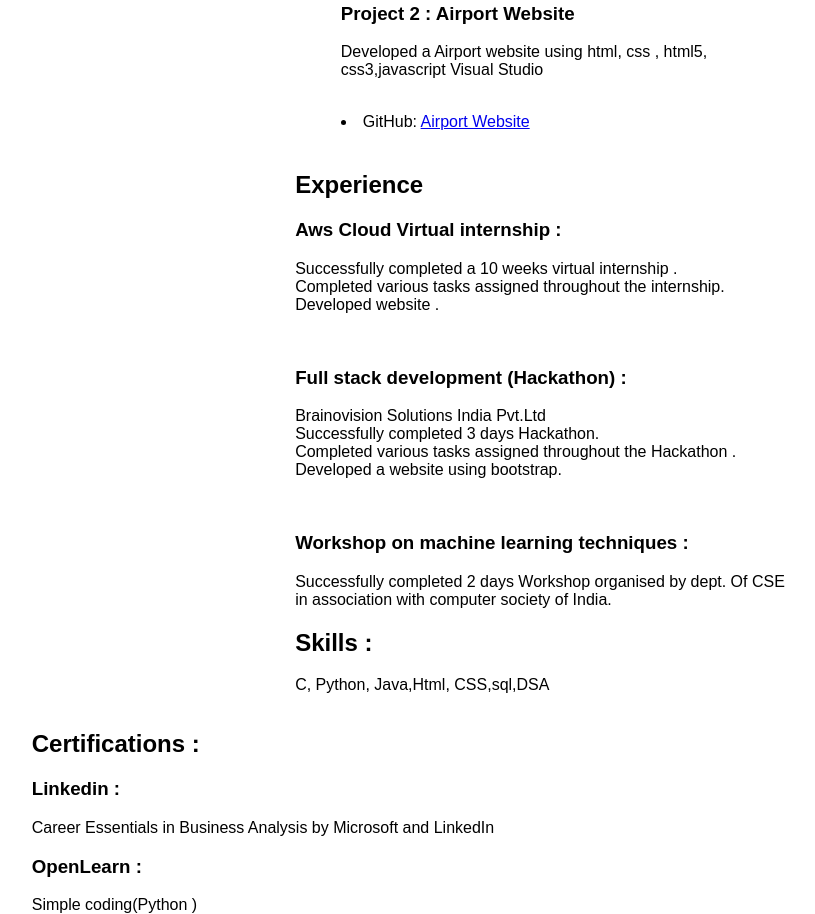
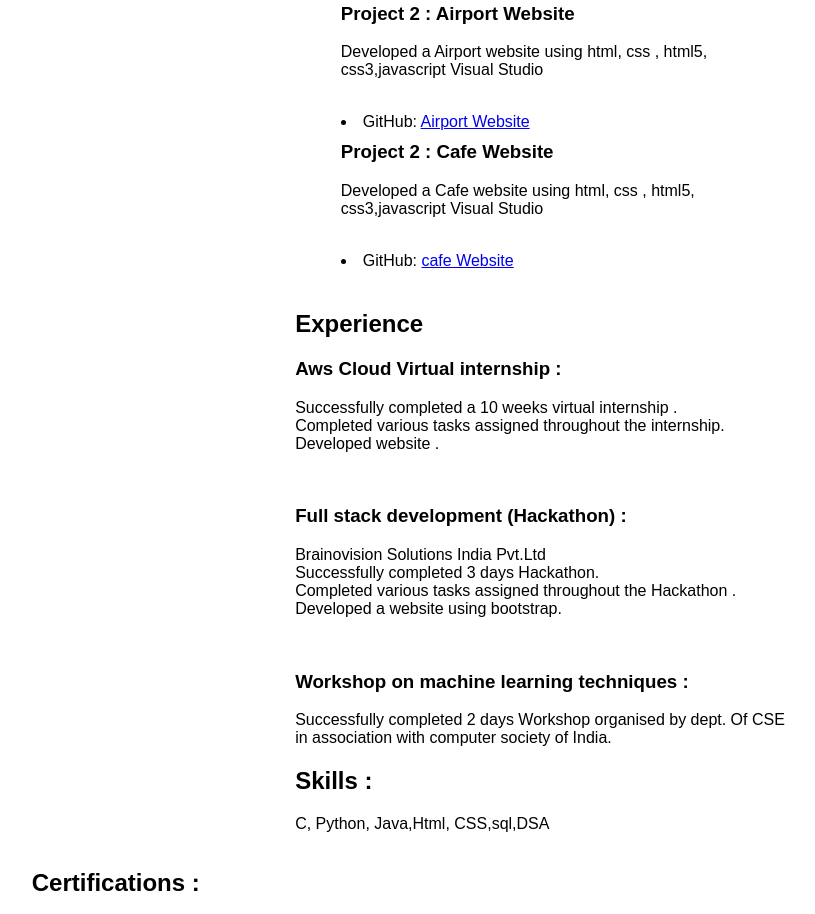
Before and after one commit to prajapatkavitha/portfolio, a plain HTML site: page index.html in a window 1280 px wide. Shown: the part 889-1803 px from the top of the page, without its empty margins (100-915 px from the left). Drawn offline with Linux system fonts and the light colour scheme.

Commit message:
Update index.html

```diff
--- a/index.html
+++ b/index.html
@@ -65,7 +65,7 @@
 <p>Developed a Restaurant website using html, css , html5, <br>css3,javascript
     Visual Studio
     </p><br>
-<li>GitHub: <a href="(link unavailable)">Restaurant Website</a></li>
+<li>GitHub: <a href="(https://prajapatkavitha.github.io/Project_4_HTML_CSS/)">Restaurant Website</a></li>
 </div>
 <div class="project">
 <h3>Project 2 : Airport Website</h3>
@@ -73,7 +73,15 @@
 <p>Developed a Airport website using html, css , html5, <br>css3,javascript
     Visual Studio
     </p><br>
-<li>GitHub: <a href="(link unavailable)">Airport Website</a></li>
+<li>GitHub: <a href="(https://prajapatkavitha.github.io/hack/)">Airport Website</a></li>
+</div>
+ <div class="project">
+<h3>Project 2 : Cafe Website</h3>
+
+<p>Developed a Cafe website using html, css , html5, <br>css3,javascript
+    Visual Studio
+    </p><br>
+<li>GitHub: <a href="(https://prajapatkavitha.github.io/project5_HTML/)">cafe Website</a></li>
 </div>
 <!-- Add more projects here -->
 
```
